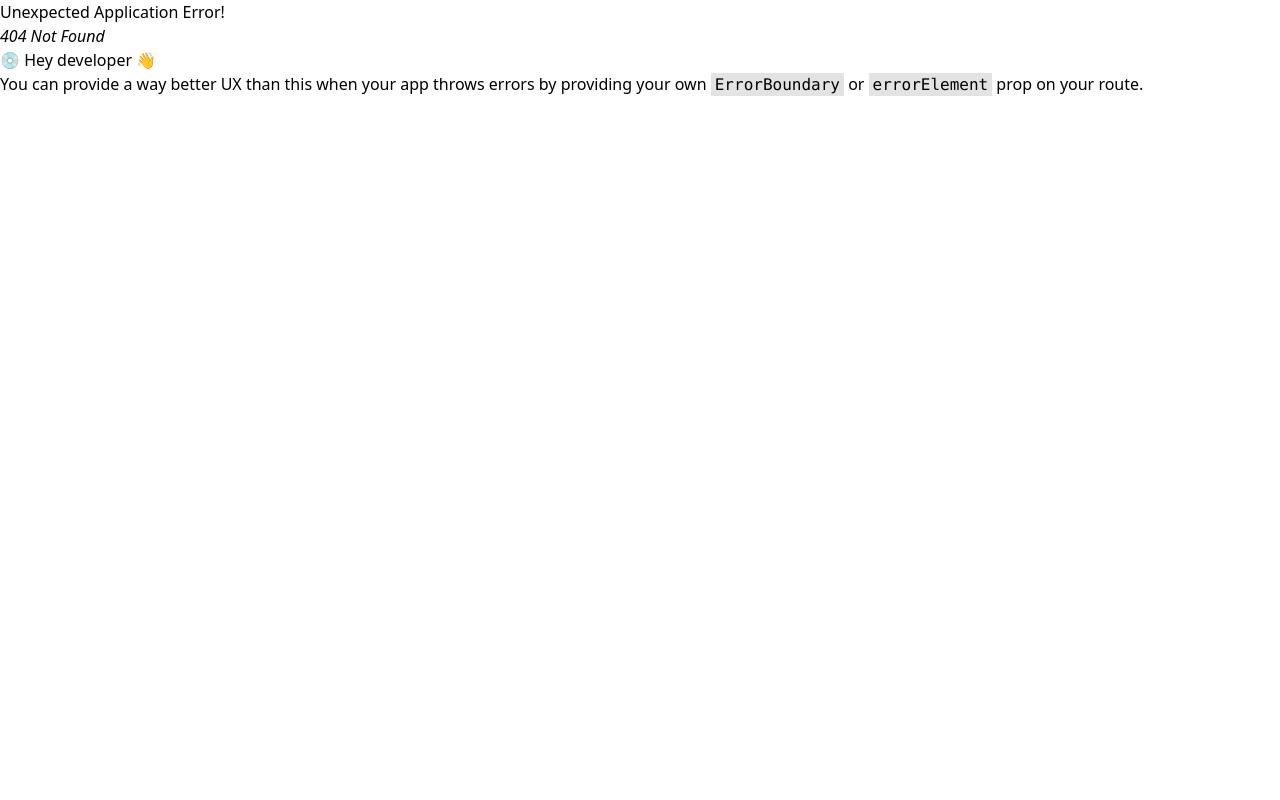
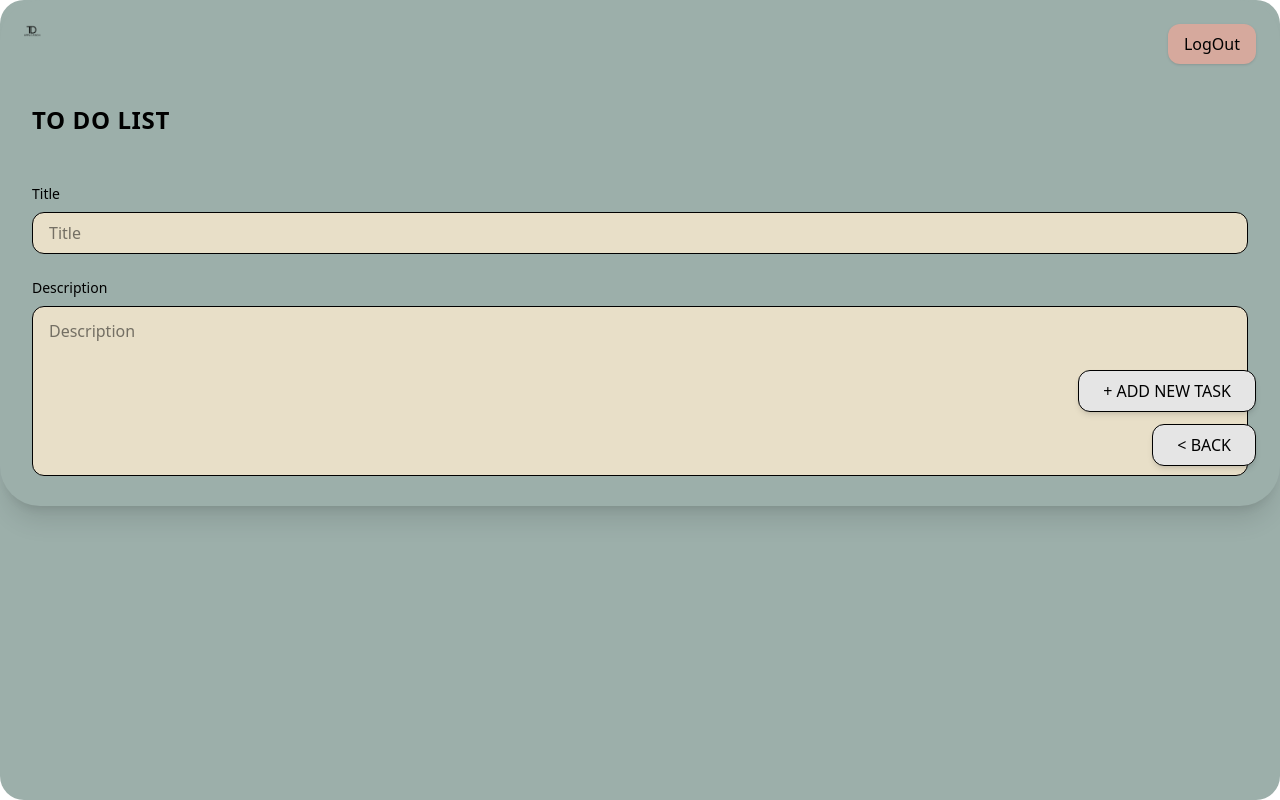
Before and after one commit to itskwystah/TO-DO-Frontend, a React (Vite) app: page /createtodo in a window 1280 px wide. Before the commit this address had no page. Built offline with nearby package versions, Linux system fonts and the light colour scheme.

Commit message:
feature: add CreateTodo page and integrate with Dashboard for task creation

```diff
--- a/src/App.tsx
+++ b/src/App.tsx
@@ -9,6 +9,7 @@ import Register from "./pages/auth/Register";
 import ForgotPassword from "./pages/auth/ForgotPassword";
 import VerifyCode from "./pages/auth/VerifyCode";
 import Createnewpassword  from "./pages/auth/Createnewpassword";
+import CreateTodo from "./pages/todo/createTodo";
 
 function Home() {
   return (
@@ -54,6 +55,10 @@ export function App() {
       path: "/createnewpassword",
       Component:Createnewpassword
     },
+    {
+      path: "/createtodo",
+      Component: CreateTodo
+    }
 
   ]);
   return (
--- a/src/components/InputFieldList.tsx
+++ b/src/components/InputFieldList.tsx
@@ -1,39 +1,21 @@
 import { useState } from "react";
-import { useNavigate } from "react-router-dom";
 import { FaRegEdit, FaTrash } from "react-icons/fa";
 
-interface Task {
+export interface Task {
   id: number;
   title: string;
   description?: string;
   completed: boolean;
 }
 
-const InputFieldList = () => {
-  const navigate = useNavigate();
+interface InputFieldListProps {
+  tasks: Task[];
+  setTasks: React.Dispatch<React.SetStateAction<Task[]>>;
+}
 
-  const [tasks, setTasks] = useState<Task[]>([
-    { id: 1, title: "To Do 1", completed: false },
-    { id: 2, title: "To Do 2", completed: false },
-    { id: 3, title: "To Do 3", completed: false },
-    { id: 4, title: "To Do 4", completed: false },
-  ]);
-
-  const [input, setInput] = useState<string>("");
-
-  //  Modal State
+const InputFieldList = ({ tasks, setTasks }: InputFieldListProps) => {
   const [showModal, setShowModal] = useState(false);
   const [taskToDelete, setTaskToDelete] = useState<number | null>(null);
-
-  const handleAddRedirect = () => {
-    if (!input.trim()) return;
-
-    navigate("/add-list", {
-      state: { title: input },
-    });
-
-    setInput("");
-  };
 
   // Open Modal
   const openDeleteModal = (id: number) => {
@@ -44,40 +26,22 @@ const InputFieldList = () => {
   // Confirm Delete
   const confirmDelete = () => {
     if (taskToDelete !== null) {
-      setTasks(tasks.filter((task) => task.id !== taskToDelete));
+      setTasks((prev) => prev.filter((task) => task.id !== taskToDelete));
     }
     setShowModal(false);
     setTaskToDelete(null);
   };
 
   const toggleTask = (id: number) => {
-    setTasks(
-      tasks.map((task) =>
-        task.id === id ? { ...task, completed: !task.completed } : task,
-      ),
+    setTasks((prev) =>
+      prev.map((task) =>
+        task.id === id ? { ...task, completed: !task.completed } : task
+      )
     );
   };
 
   return (
     <div className="mt-6 relative">
-      {/* Input Section */}
-      <div className="flex gap-2 mb-6">
-        <input
-          type="text"
-          value={input}
-          onChange={(e) => setInput(e.target.value)}
-          placeholder="Enter task title"
-          className="flex-1 bg-[#FBF3D5] rounded-xl px-4 py-2 outline-none border border-gray-300"
-        />
-
-        <button
-          onClick={handleAddRedirect}
-          className="bg-[#D6A99D] text-white px-4 py-2 rounded-xl hover:opacity-90 transition"
-        >
-          + ADD TASK
-        </button>
-      </div>
-
       {/* Task List */}
       {tasks.map((task) => (
         <div key={task.id} className="flex items-center gap-3 mb-4">
@@ -108,27 +72,22 @@ const InputFieldList = () => {
         </div>
       ))}
 
-      {/*  Confirmation Modal */}
+      {/* Confirmation Modal */}
       {showModal && (
         <div className="fixed inset-0 flex items-center justify-center bg-black/40 backdrop-blur-sm z-50">
-          <div className="bg-[#EDE7CF]  max-w-md w-full rounded-[40px] p-8 text-center shadow-2xl">
-            {/* Red Circle with X */}
+          <div className="bg-[#EDE7CF] max-w-md w-full rounded-[40px] p-8 text-center shadow-2xl">
             <div className="flex justify-center mb-6">
               <div className="w-24 h-24 rounded-full border-8 border-red-500 flex items-center justify-center">
                 <span className="text-red-500 text-4xl font-bold">✕</span>
               </div>
             </div>
 
-            {/* Title */}
             <h2 className="text-xl font-semibold mb-3">Are you sure?</h2>
 
-            {/* Description */}
             <p className="text-gray-700 text-sm mb-8 leading-relaxed">
-              Do you really want to delete this task? This process cannot be
-              undone.
+              Do you really want to delete this task? This process cannot be undone.
             </p>
 
-            {/* Buttons */}
             <div className="flex justify-center gap-6">
               <button
                 onClick={() => setShowModal(false)}
--- /dev/null
+++ b/src/pages/todo/CreateTodo.tsx
@@ -0,0 +1,75 @@
+// Assets
+import logo from "@/assets/logo2.png";
+import { Link } from "react-router-dom";
+
+export default function CreateTodo() {
+  return (
+    <div className="bg-[#9CAFAA] min-h-screen flex flex-col rounded-3xl">
+
+      {/* Mobile Card Container */}
+      <div className="w-375px h-812px bg-[#9CAFAA] rounded-[40px] px-6 py-6 flex flex-col relative shadow-xl">
+
+        {/* Header */}
+        <div className="flex justify-between items-center">
+          <img src={logo} alt="Logo" className="h-10" />
+
+          <Link to="/">
+            <button className="bg-[#D6A99D] text-black px-4 py-2 rounded-xl shadow hover:opacity-90 transition">
+              LogOut
+            </button>
+          </Link>
+        </div>
+
+        {/* Title */}
+        <div className="mt-10 px-2">
+          <h1 className="text-2xl font-bold tracking-wide">
+            TO DO LIST
+          </h1>
+          <div className="h-1px bg-black w-64 mt-2"></div>
+        </div>
+
+        {/* Form */}
+        <div className="mt-10 flex flex-col gap-6 px-2">
+
+          {/* Title Field */}
+          <div>
+            <label className="block text-sm mb-2">Title</label>
+            <input
+              type="text"
+              placeholder="Title"
+              className="w-full bg-[#E8DFC8] rounded-xl px-4 py-2 border border-black
+                         focus:outline-none focus:ring-2 focus:ring-blue-500"
+            />
+          </div>
+
+          {/* Description Field */}
+          <div>
+            <label className="block text-sm mb-2">Description</label>
+            <textarea
+              rows={6}
+              placeholder="Description"
+              className="w-full bg-[#E8DFC8] rounded-xl px-4 py-3 border border-black
+                         resize-none focus:outline-none"
+            />
+          </div>
+        </div>
+
+        {/* Bottom Buttons */}
+        <div className="absolute bottom-10 right-6 flex flex-col gap-3 items-end">
+
+          <button className="bg-[#E5E5E5] px-6 py-2 rounded-xl border border-black shadow-md hover:opacity-90 transition">
+            + ADD NEW TASK
+          </button>
+
+          <Link to="/dashboardpage">
+            <button className="bg-[#E5E5E5] px-6 py-2 rounded-xl border border-black shadow-md hover:opacity-90 transition">
+              &lt; BACK
+            </button>
+          </Link>
+
+        </div>
+
+      </div>
+ </div>
+  );
+}
--- a/src/pages/todo/DashboardPage.tsx
+++ b/src/pages/todo/DashboardPage.tsx
@@ -1,11 +1,36 @@
 // Assets
 import logo from "@/assets/logo2.png";
-import { Link } from "react-router-dom";
+import { Link, useNavigate } from "react-router-dom";
+import { useState } from "react";
 
 // Components
 import InputFieldList from "@/components/InputFieldList";
+import type { Task } from "@/components/InputFieldList";
+
 
 export default function DashboardPage() {
+  const navigate = useNavigate();
+
+
+  const [tasks, setTasks] = useState<Task[]>([
+    { id: 1, title: "To Do 1", completed: false },
+    { id: 2, title: "To Do 2", completed: false },
+    { id: 3, title: "To Do 3", completed: false },
+    { id: 4, title: "To Do 4", completed: false },
+  ]);
+
+  const [input, setInput] = useState("");
+
+  const createTodo = () => {
+    if (!input.trim()) return;
+
+    navigate("/createtodo", {
+      state: { title: input },
+    });
+
+    setInput("");
+  };
+
   return (
     <div className="bg-[#9CAFAA] min-h-screen flex flex-col rounded-3xl">
 
@@ -30,9 +55,27 @@ export default function DashboardPage() {
         </span>
       </div>
 
-      {/*  Call InputFieldList Component */}
+      {/* Input + ADD BUTTON MOVED HERE */}
+      <div className="px-8 mt-6 flex gap-2">
+        <input
+          type="text"
+          value={input}
+          onChange={(e) => setInput(e.target.value)}
+          placeholder="Enter task title"
+          className="flex-1 bg-[#FBF3D5] rounded-xl px-4 py-2 outline-none border border-gray-300"
+        />
+
+        <button
+          onClick={createTodo}
+          className="bg-[#D6A99D] text-white px-4 py-2 rounded-xl hover:opacity-90 transition"
+        >
+          + ADD TASK
+        </button>
+      </div>
+
+      {/* Task List */}
       <div className="px-8 mt-6">
-        <InputFieldList />
+        <InputFieldList tasks={tasks} setTasks={setTasks} />
       </div>
 
     </div>
```
Also changed, not shown: src/pages/todo/updateTodo.tsx (added).
